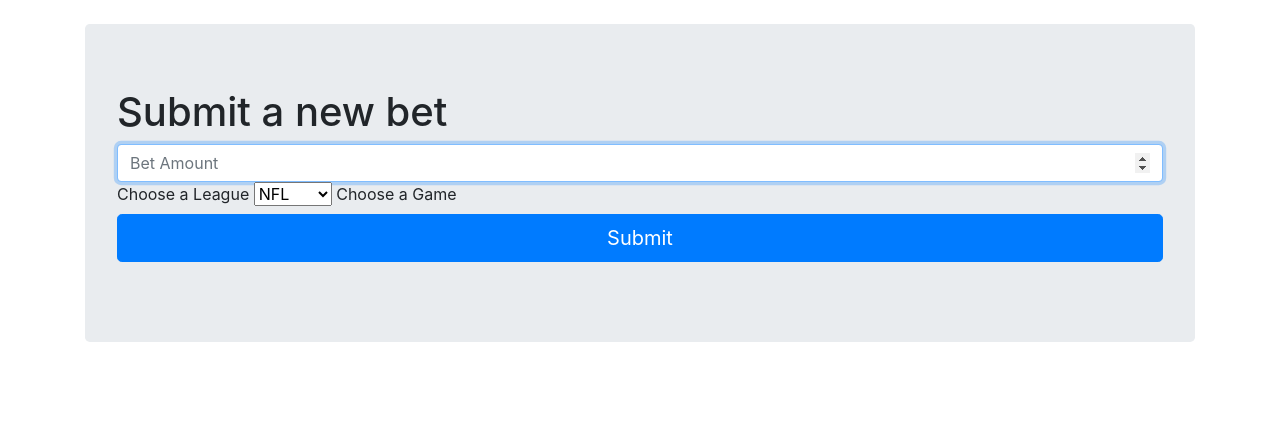
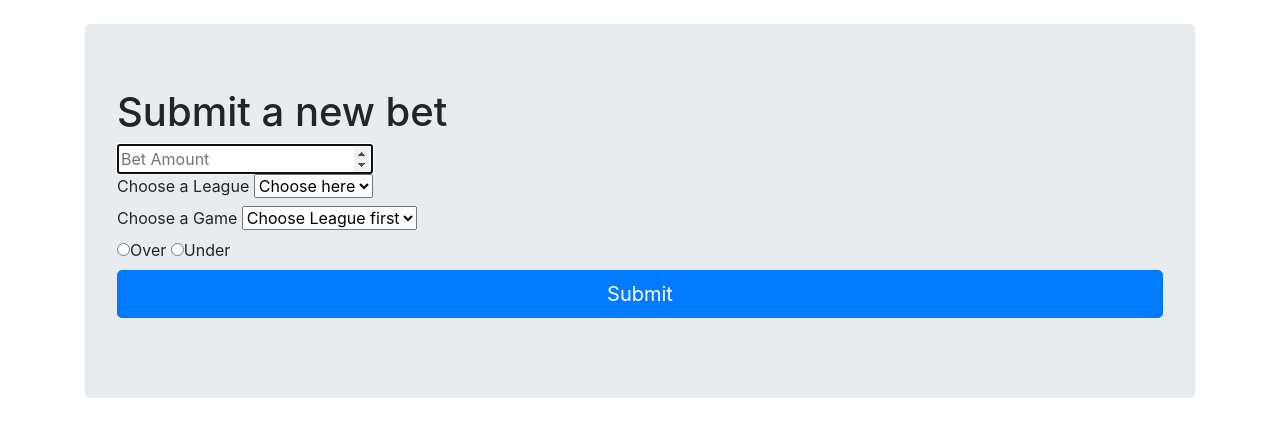
Before and after one commit to jackschlehr2/gamblersparadise, a Flask app: page /new-bet in a window 1280 px wide. Shown: the part 73-510 px from the top of the page. Run offline with Flask 2, Linux system fonts and the light colour scheme; the visitor is signed in with stand-in values (Sample User, id 1); some libraries are stand-ins or nearby versions.

Commit message:
working insert bet

```diff
--- a/flaskr/app.py
+++ b/flaskr/app.py
@@ -3,7 +3,7 @@ from flask_mysqldb import MySQL
 from werkzeug.security import generate_password_hash, check_password_hash
 from functools import wraps
 import requests
-
+from datetime import date
 mysql = MySQL()
 
 app = Flask(__name__)
@@ -174,22 +174,27 @@ def bet():
     if request.method=='GET':
         return render_template( 'new-bet.html')
     elif request.method=='POST':
-        try:
-
-            _bet_amount = request.form['inputBetAmount']
-            _bet_league = request.form['league']
-            if _bet_amonut and _bet_league and _game_id:
-                pass
-            #     conn = mysql.connection
-            #     curr = conn.cursor()
-            #     curr.execute("INSERT INTO users (user_username, user_password, user_email) VALUES (%s, %s, %s)",
-            #                                             ( _name, _hashed_password, _email ) )
-            #     conn.commit()
-            print(request.form)
+        _bet_amount = int( request.form['betAmount'] )
+        _bet_league = request.form['league']
+        _game_id = request.form['game']
+        _OU      = request.form['OU']
+        if _OU == 'over':
+            _OU = 1
+        else:
+            _OU = 0
+        _type = "OU"
+        print(type(_bet_amount),_bet_league,_game_id,_OU)
+        if _bet_amount and _bet_league and _game_id:
+            conn = mysql.connection
+            curr = conn.cursor()
+            query = "INSERT INTO bets (amount, submitted_date, user_id, type, game_id, ou, league) \
+                          VALUES ({_bet_amount}, \"{date}\", {user_id}, \"{_type}\", \"{_game_id}\", \"{_OU}\", \"{_bet_league}\")".format( _bet_amount=_bet_amount,  date=str(date.today()), user_id=int(session['user_id']),_type=_type, _game_id=_game_id,_OU=int(_OU), _bet_league=_bet_league )
+            print(query)
+            curr.execute( query )
+            conn.commit()
+            return {'status':'success'}
+        else:
             return {'status':'fail'}
-        except Exception as e:
-            print(e)
-            abort(500)
 
 
 def get_odds(league):
@@ -221,13 +226,15 @@ def insert_games( league, games, bet_type ):
         hours = date[:10]
         minutes = date[12:-1]
         date = hours
-        print( game['id'], game['home_team'], game['away_team'], hours )
+        OU = None
         for bookmakers in game['bookmakers']:
             if bookmakers['key'] == 'draftkings':
                 if bet_type == 'OU':
                     OU = bookmakers['markets'][0]['outcomes'][0]['point']
-                    # print(bookmakers['markets'][0] )
 
+        if not ( home_team and away_team and date and hours and minutes and date and OU ):
+            print("Error can't find metrics ")
+            return
         conn = mysql.connection
         curr = conn.cursor()
         query = "INSERT INTO {league} (id, home_team, away_team, date, OU) VALUES (\"{id}\",\"{home_team}\",\"{away_team}\", \"{date}\", {OU} ) ON DUPLICATE KEY UPDATE OU={OU}, date=\"{date}\"".format( id=id, league=league, home_team=home_team, away_team=away_team, date=date, OU=OU )
@@ -262,4 +269,4 @@ def logout():
 
 
 if __name__== "__main__":
-    app.run(port=5001, host="0.0.0.0")
+    app.run(port=5000, host="0.0.0.0")
--- a/flaskr/templates/login.html
+++ b/flaskr/templates/login.html
@@ -11,7 +11,8 @@
                 <input type="name" name="inputName" id="inputName" class="form-control" placeholder="Name" required autofocus>
             <label for="inputPassword" class="sr-only">Password</label>
                 <input type="password" name="inputPassword" id="inputPassword" class="form-control" placeholder="Password" required>
-
+            <input type="radio" id="over" name="over" value="over"><label for="over">Over</label>
+            <input type="radio" id="under" name="under" value="under"><label for="under">Under</label>
             <button type=submit id="btnSignIn" class="btn btn-lg btn-primary btn-block" type="button">Sign In</button>
         </form>
       </div>
--- a/flaskr/templates/new-bet.html
+++ b/flaskr/templates/new-bet.html
@@ -6,23 +6,32 @@
 
       <div class="jumbotron">
         <h1>Submit a new bet</h1>
-        <form class="new-bet" method=POST action="/new-bet">
-            <label for="inputBetAmount" class="sr-only">Bet Amount</label>
-                <input type="number" name="betAmount" id="inputBet" class="form-control" placeholder="Bet Amount" required autofocus>
-            <label for="League" >Choose a League</label>
-                <select name="league" id="league" form="new-bet" onchange="get_games(value)">
+        <form id="betform" class="new-bet" method=POST action="/new-bet">
+            <label for="betAmount" class="sr-only">Bet Amount</label>
+                <input type="number" name="betAmount" id="inputBet" placeholder="Bet Amount" required autofocus>
+              <br>
+
+
+            <label for="league" >Choose a League</label>
+                <select name="league" id="league" form="betform" onchange="get_games(value)" required autofocus>
+                  <option selected disabled>Choose here</option>
                   <option value="americanfootball_nfl">NFL</option> -->
-                  <option value="baseball_mlb">NHL</option>
-                  <option value="baseball_mlb">MLB</option>
+                  <!-- <option value="baseball_mlb">NHL</option> -->
+                  <!-- <option value="baseball_mlb">MLB</option> -->
                   <option value="basketball_nba">NBA</option> -->
                   <option value="americanfootball_ncaaf">NCAAF</option> -->
                 </select>
+                <input type="hidden" name="league">
+              <br>
+
             <label for="Game">Choose a Game</label>
-                <select name="game" id="game">
-
+                <select name="game" id="game"  form="betform"required>
+                  <option selected disabled>Choose League first</option>
                 </select>
-
-
+            <br>
+            <input type="radio" id="over" name="OU" value="over"><label for="over">Over</label>
+            <input type="radio" id="under" name="OU" value="under"><label for="under">Under</label>
+                <br>
             <button type=submit id="btnSubmit" class="btn btn-lg btn-primary btn-block" type="button">Submit</button>
         </form>
 
@@ -31,8 +40,6 @@
 
     </div>
     <script>
-      $("#game").hide();
-      $("label#game").hide();
       function get_games(league){
         removeGames();
         $("select#game").hide()
```
